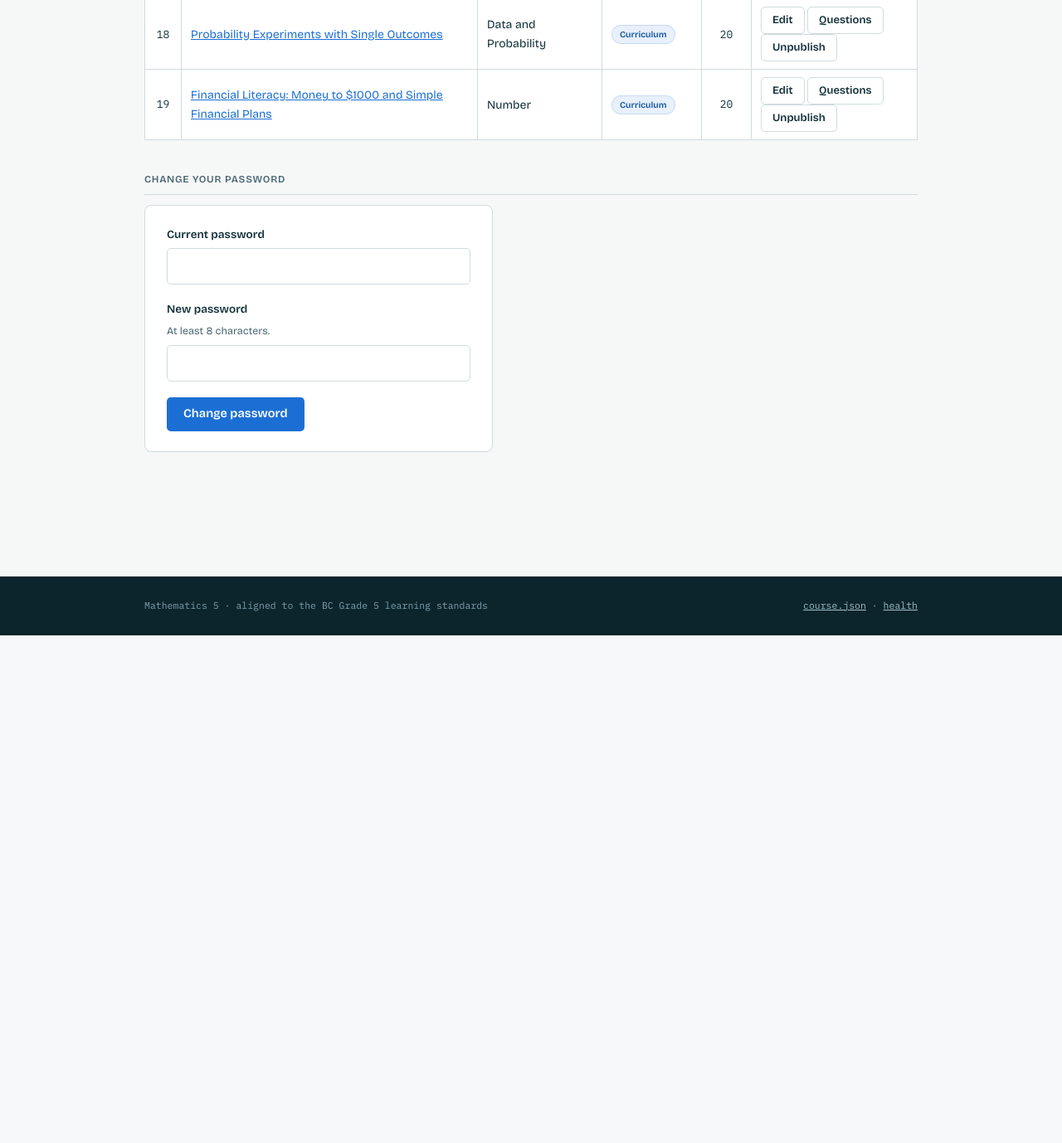
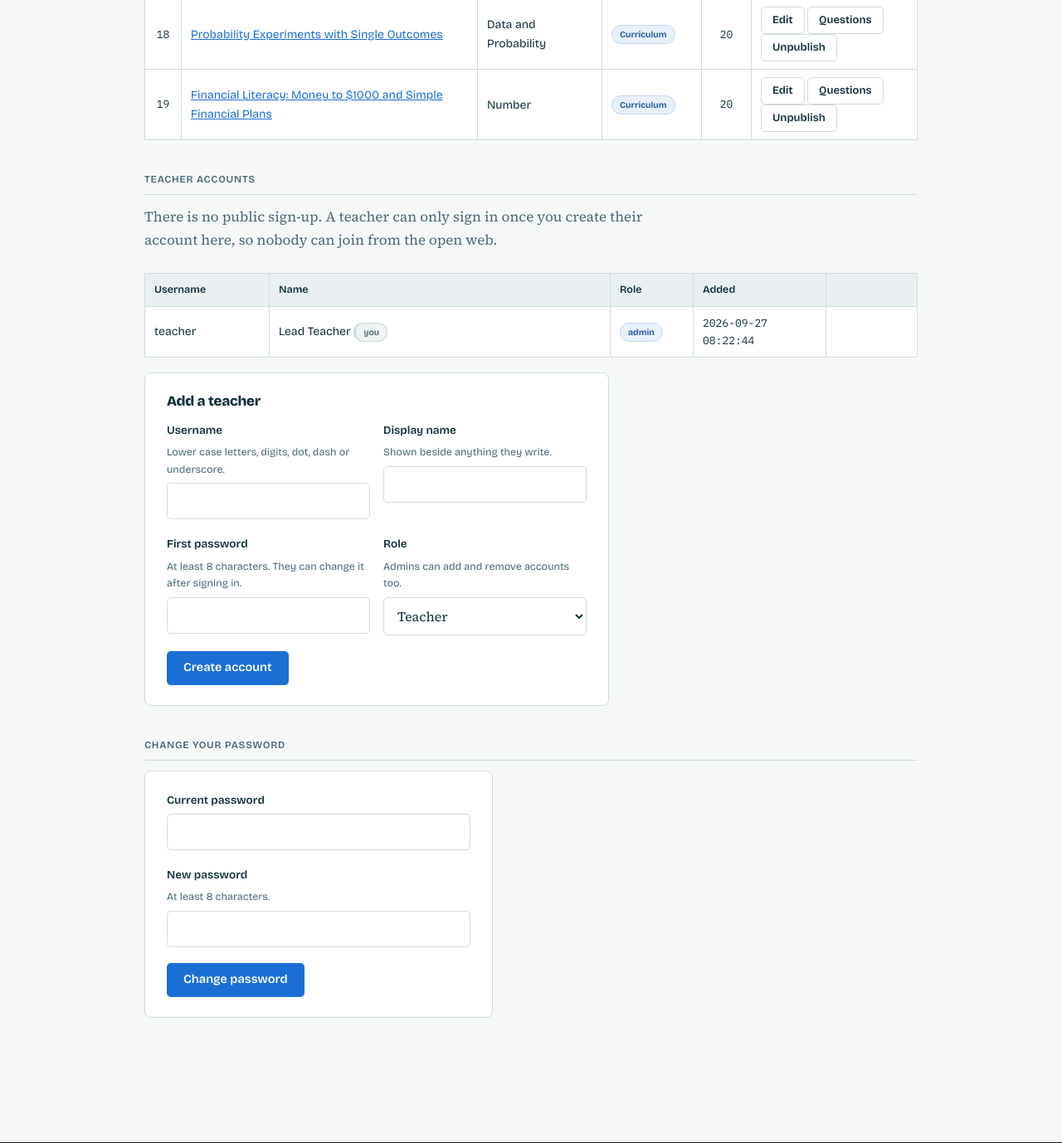
Before and after one commit to Jit23456/grade-5-math-, a Flask app: page /teacher in a window 1280 px wide. Shown: the part 2109-3487 px from the top of the page at 83% size. Before the commit the page ends 2875 px from the top, so only its background shows below. Run offline with Flask 3, Linux system fonts and the light colour scheme; the visitor is signed in with stand-in values (Sample User, id 1); data comes from the database, SQL or seed files in the repository; data that the repository does not hold is empty.

Commit message:
Let an admin create and remove teacher accounts
There was one teacher account and no way to make another, so a second teacher
could not be let in without editing the database by hand.

An admin now gets a Teacher accounts panel on the dashboard listing everyone and
providing an Add a teacher form: username, display name, first password and role.
Deliberately no public sign-up, since the teacher area can rewrite the curriculum
and the site is meant to sit on a public URL.

- admin_required guards the two new routes; plain teachers keep full access to
  content and see nothing about accounts
- An admin cannot remove their own account, so the site always keeps one
- Removing a teacher leaves their chapters and questions, still credited to them
- Usernames are matched in lower case at sign-in as well as on creation

Also fixes a CSS collision this surfaced: .badge.draft set only colours while the
assistant's later .draft card rule set padding and radius, so at equal specificity
the card won and the pill rendered 44px tall instead of 20px. It affected the
existing "draft" badge on unpublished chapters too.

Co-Authored-By: Claude Opus 5 <noreply@anthropic.com>

```diff
--- a/app.py
+++ b/app.py
@@ -231,6 +231,22 @@ def login_required(fn):
     return inner
 
 
+def admin_required(fn):
+    """Managing accounts is the one thing a plain teacher cannot do: every
+    signed-in teacher may write content, but only an admin lets someone new in."""
+    @wraps(fn)
+    def inner(*a, **kw):
+        u = current_user()
+        if not u:
+            flash("Please sign in to reach the teacher area.", "warn")
+            return redirect(url_for("login", next=request.path))
+        if u["role"] != "admin":
+            flash("Only an admin can manage teacher accounts.", "error")
+            return redirect(url_for("dashboard"))
+        return fn(*a, **kw)
+    return inner
+
+
 @app.context_processor
 def inject():
     return dict(user=current_user(), SOURCES=SOURCES,
@@ -399,7 +415,7 @@ def healthz():
 def login():
     if request.method == "POST":
         u = db().execute("SELECT * FROM users WHERE username=?",
-                         (request.form.get("username", "").strip(),)).fetchone()
+                         (request.form.get("username", "").strip().lower(),)).fetchone()
         if u and check_password_hash(u["pw_hash"], request.form.get("password", "")):
             session.clear()
             session["uid"] = u["id"]
@@ -435,6 +451,60 @@ def change_password():
     return redirect(url_for("dashboard"))
 
 
+# ------------------------------------------------------------ teacher accounts
+# There is no public sign-up: a teacher gets in only when an admin creates the
+# account here, so a site on a public URL cannot be joined by a stranger.
+USERNAME_OK = re.compile(r"^[a-z0-9._-]{3,32}$")
+
+
+@app.route("/teacher/users/new", methods=["POST"])
+@admin_required
+def add_user():
+    f = request.form
+    username = f.get("username", "").strip().lower()
+    display = f.get("display_name", "").strip()
+    pw = f.get("password", "")
+    role = "admin" if f.get("role") == "admin" else "teacher"
+
+    if not USERNAME_OK.match(username):
+        flash("A username needs 3 to 32 characters: letters, digits, dot, dash "
+              "or underscore.", "error")
+    elif not display:
+        flash("Give the teacher a display name.", "error")
+    elif len(pw) < 8:
+        flash("Set a first password of at least 8 characters.", "error")
+    else:
+        try:
+            db().execute("INSERT INTO users (username,pw_hash,display_name,role,created)"
+                         " VALUES (?,?,?,?,?)",
+                         (username, generate_password_hash(pw), display, role, now()))
+            db().commit()
+            flash("Account created for %s. Ask them to sign in and change the "
+                  "password from this page." % display, "ok")
+        except sqlite3.IntegrityError:
+            flash("The username '%s' is already taken." % username, "error")
+    return redirect(url_for("dashboard"))
+
+
+@app.route("/teacher/users/<int:uid>/delete", methods=["POST"])
+@admin_required
+def delete_user(uid):
+    me = current_user()
+    target = db().execute("SELECT * FROM users WHERE id=?", (uid,)).fetchone()
+    if not target:
+        abort(404)
+    # Only an admin reaches this, and an admin cannot remove themselves, so the
+    # site can never be left without one.
+    if target["id"] == me["id"]:
+        flash("You cannot remove your own account.", "error")
+    else:
+        db().execute("DELETE FROM users WHERE id=?", (uid,))
+        db().commit()
+        flash("Removed the account for %s. Their chapters and questions stay, "
+              "still credited to them." % target["display_name"], "ok")
+    return redirect(url_for("dashboard"))
+
+
 # --------------------------------------------------------------- teacher UI
 @app.route("/teacher")
 @login_required
@@ -455,8 +525,11 @@ def dashboard():
     ch_chart, _ = bar_segments([(lbl, SOURCE_COLORS[k], counts.get(k, 0)) for k, lbl in src_order])
     q_chart, _ = bar_segments([(lbl, SOURCE_COLORS[k], qsrc.get(k, 0)) for k, lbl in src_order])
     logs = db().execute("SELECT * FROM ai_log ORDER BY id DESC LIMIT 8").fetchall()
+    teachers = db().execute("SELECT id, username, display_name, role, created FROM users"
+                            " ORDER BY role, username").fetchall()
     return render_template("dashboard.html", chapters=chapters, counts=counts,
-                           qsrc=qsrc, logs=logs, ch_chart=ch_chart, q_chart=q_chart)
+                           qsrc=qsrc, logs=logs, ch_chart=ch_chart, q_chart=q_chart,
+                           teachers=teachers)
 
 
 @app.route("/teacher/chapter/new", methods=["GET", "POST"])
--- a/static/style.css
+++ b/static/style.css
@@ -57,7 +57,11 @@ a{color:var(--blue)}
 .badge.curriculum{background:var(--blue-wash);border-color:#c5daf3;color:#14539e}
 .badge.manual{background:var(--green-wash);border-color:#b6ddcd;color:#12513c}
 .badge.ai{background:var(--amber-wash);border-color:#eddaa9;color:#6b4c07}
-.badge.draft{background:#eef2f3;border-color:var(--rule);color:var(--ink-2)}
+/* The assistant's `.draft` card further down sets its own padding and radius.
+   Both selectors are one class, so the later one would win and blow this pill
+   up to card size; restating the shape here keeps the badge a badge. */
+.badge.draft{background:#eef2f3;border-color:var(--rule);color:var(--ink-2);
+  padding:2px 9px;border-radius:11px;margin:0}
 
 /* ---------------- chapter index cards ---------------- */
 main{padding:44px 0 80px}
--- a/templates/dashboard.html
+++ b/templates/dashboard.html
@@ -66,6 +66,59 @@
   </table>
   {% endif %}
 
+  {% if user.role == 'admin' %}
+  <div class="strandhead" style="margin-top:38px">Teacher accounts</div>
+  <p class="intro">There is no public sign-up. A teacher can only sign in once you
+  create their account here, so nobody can join from the open web.</p>
+
+  <table class="data">
+    <tr><th style="width:150px">Username</th><th>Name</th><th style="width:100px">Role</th>
+        <th style="width:160px">Added</th><th style="width:110px"></th></tr>
+    {% for t in teachers %}
+    <tr>
+      <td>{{ t.username }}</td>
+      <td>{{ t.display_name }}{% if t.id == user.id %} <span class="badge draft">you</span>{% endif %}</td>
+      <td>{% if t.role == 'admin' %}<span class="badge curriculum">admin</span>
+          {% else %}<span class="badge manual">teacher</span>{% endif %}</td>
+      <td class="c" style="text-align:left">{{ t.created }}</td>
+      <td>
+        {% if t.id != user.id %}
+        <form method="post" action="{{ url_for('delete_user', uid=t.id) }}" style="display:inline"
+              onsubmit="return confirm('Remove the account for {{ t.display_name }}? Their chapters and questions stay.')">
+          <button class="btn danger sm" type="submit">Remove</button>
+        </form>
+        {% endif %}
+      </td>
+    </tr>
+    {% endfor %}
+  </table>
+
+  <form class="card" method="post" action="{{ url_for('add_user') }}"
+        style="max-width:560px;margin-top:18px">
+    <h3 style="font-size:17px;margin:0 0 14px">Add a teacher</h3>
+    <div class="row">
+      <div class="field"><label for="nu">Username</label>
+        <p class="hint">Lower case letters, digits, dot, dash or underscore.</p>
+        <input id="nu" type="text" name="username" required></div>
+      <div class="field"><label for="nd">Display name</label>
+        <p class="hint">Shown beside anything they write.</p>
+        <input id="nd" type="text" name="display_name" required></div>
+    </div>
+    <div class="row">
+      <div class="field"><label for="np2">First password</label>
+        <p class="hint">At least 8 characters. They can change it after signing in.</p>
+        <input id="np2" type="text" name="password" autocomplete="off" required></div>
+      <div class="field"><label for="nr">Role</label>
+        <p class="hint">Admins can add and remove accounts too.</p>
+        <select id="nr" name="role">
+          <option value="teacher">Teacher</option>
+          <option value="admin">Admin</option>
+        </select></div>
+    </div>
+    <button class="btn blue" type="submit">Create account</button>
+  </form>
+  {% endif %}
+
   <div class="strandhead" style="margin-top:38px">Change your password</div>
   <form class="card" method="post" action="{{ url_for('change_password') }}" style="max-width:420px">
     <div class="field"><label for="op">Current password</label>
```
Also changed, not shown: README.md.
